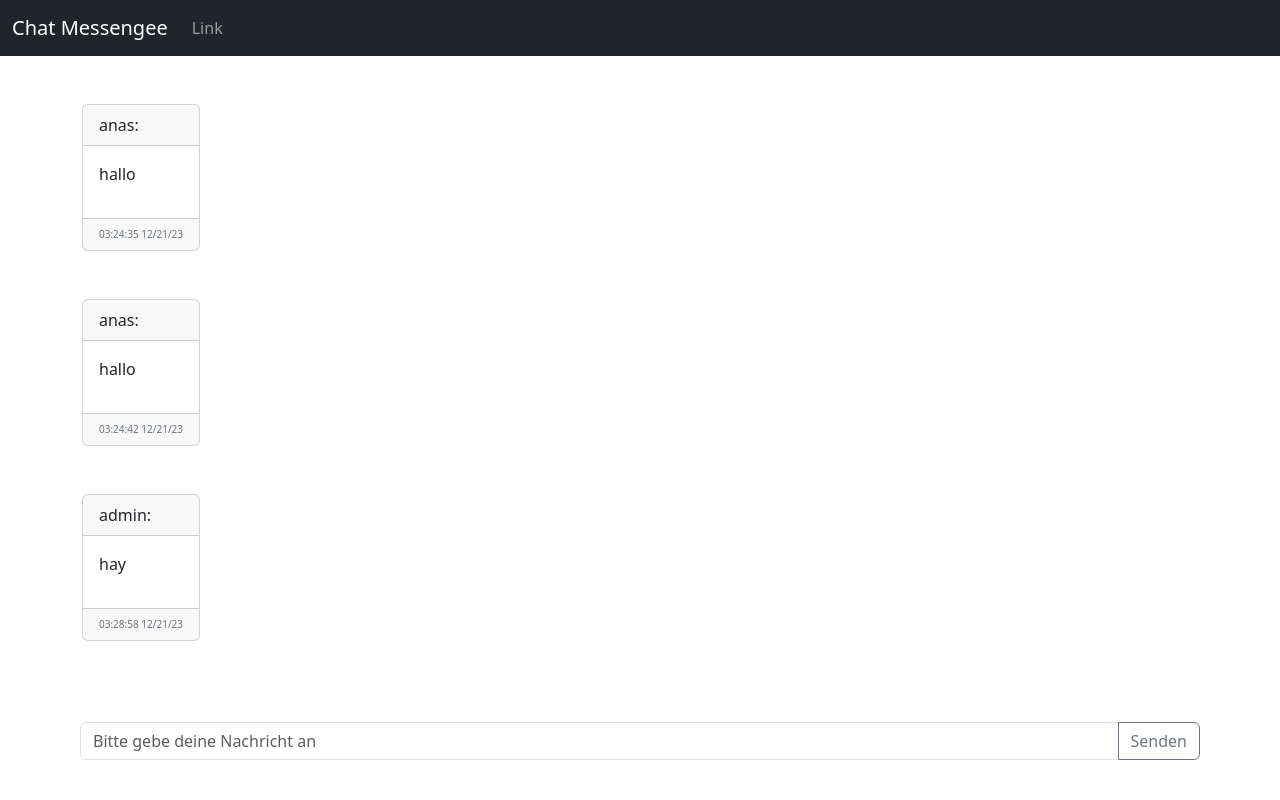
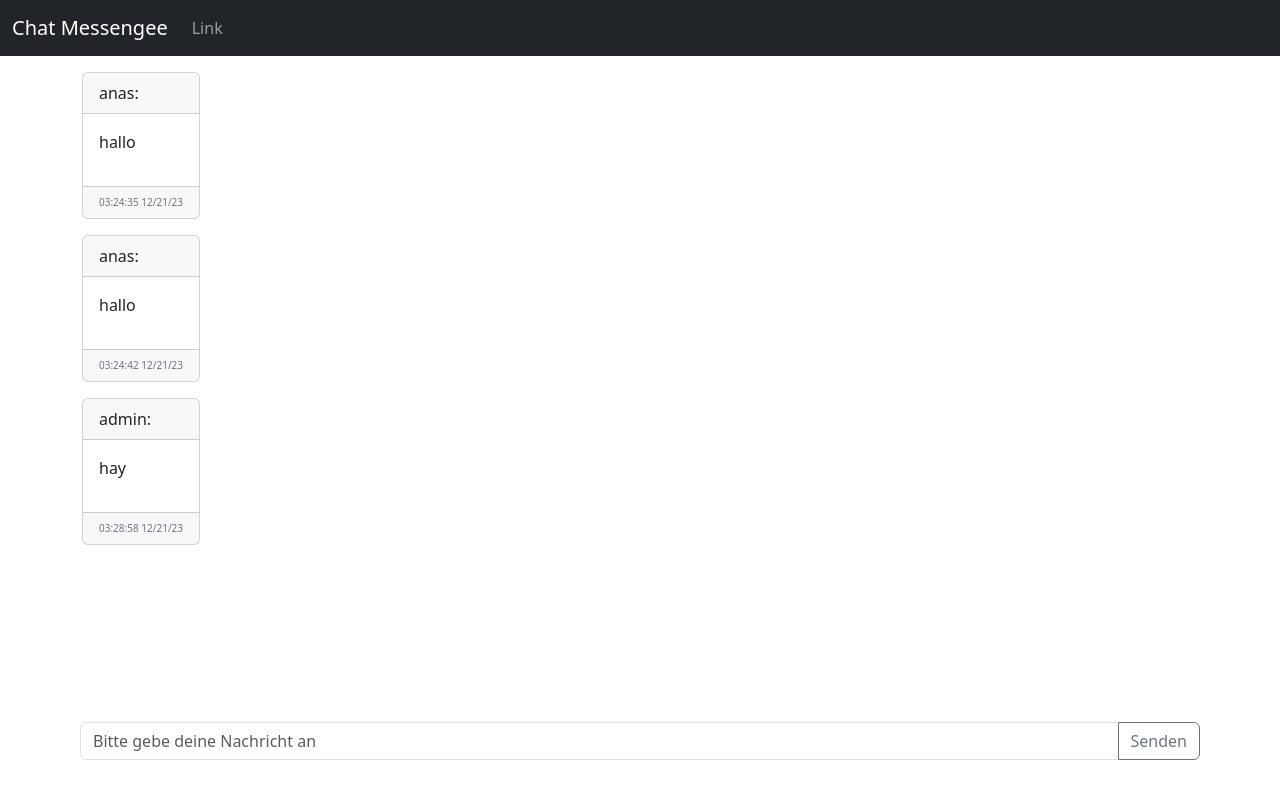
Before and after one commit to mohamadanasfattoum/Messenger_APP, a Flask app: a page that uses templates/base.html in a window 1280 px wide. Run offline with Flask 3, Linux system fonts and the light colour scheme.

Commit message:
update html with bootstrap

```diff
--- a/templates/base.html
+++ b/templates/base.html
@@ -16,6 +16,9 @@
             width: calc(100% - 160px);
 
         }
+
+
+
     </style>
 
     </head>
@@ -45,13 +48,13 @@
 
     <div class="container">
         {% for msg in msgs %}
-            <div class="d-flex {% if name == msg.user %} justify-content-end {% else %} justify-content-start {% endif %} mt-5">
-                <div class="card">
+            <div class="d-flex {% if name == msg.user %} justify-content-end {% else %} justify-content-start {% endif %} mt-3">
+                <div class="card rounded-top rounded-left">
                     <div class="card-header">
                         {{msg.user}}:
                     </div>
                     <div class="card-body">
-                        <div class=" mb-0">
+                        <div class=" mb-1">
                             <p>{{msg.content}}</p>
                         </div>
                     </div>
```
